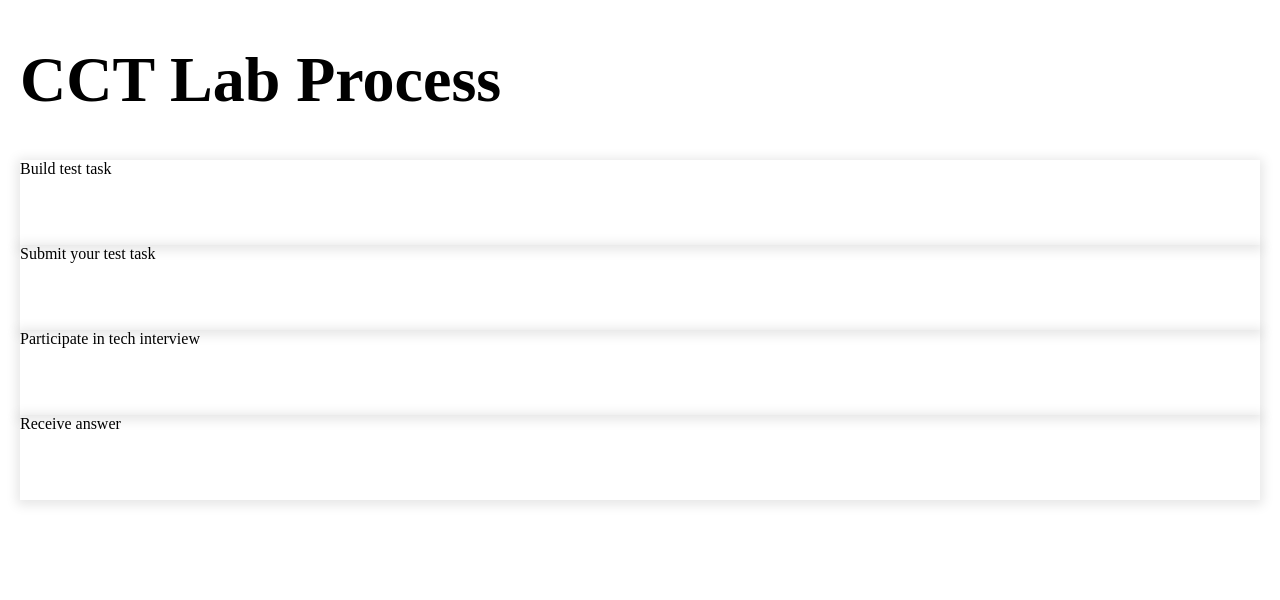
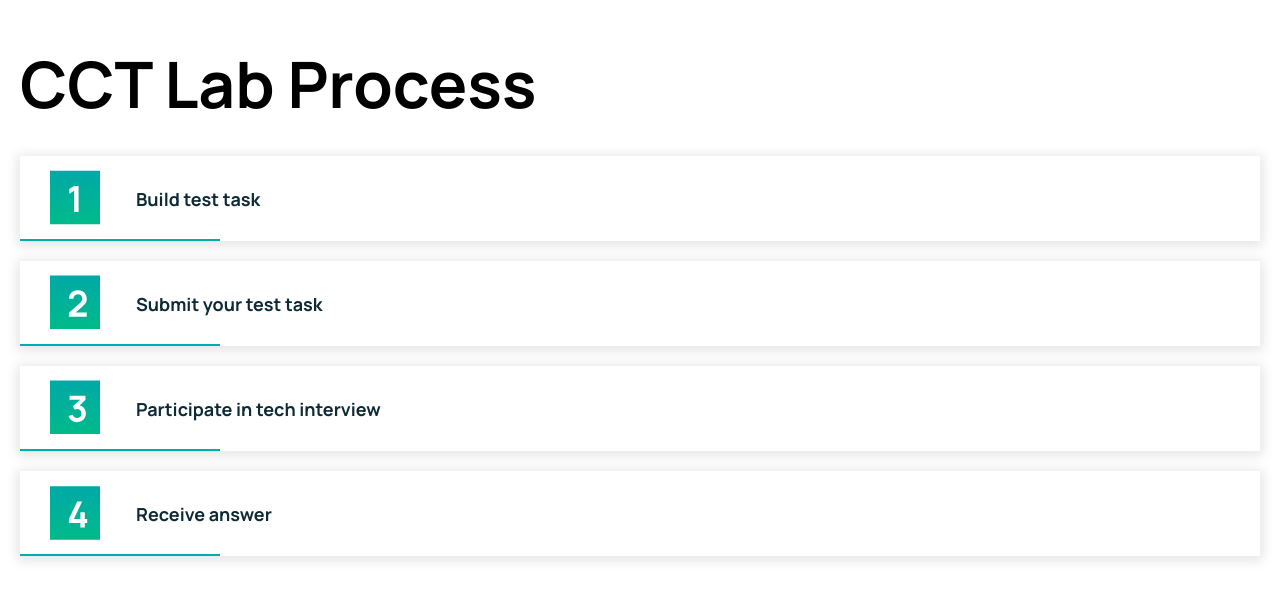
Before and after one commit to Code-Guste/cct-lab-task, a React (Create React App) app: page / in a window 1280 px wide. Shown: the top 600 px of the page. Built offline with nearby package versions, Linux system fonts and the light colour scheme.

Commit message:
Implement design requirements

```diff
--- a/src/App.tsx
+++ b/src/App.tsx
@@ -1,8 +1,10 @@
 import TaskItems from "./components/Tasks/TaskItems";
+import Header from "./components/Tasks/Header";
 
 function App() {
   return (
     <div className="container">
+      <Header />
       <TaskItems />
     </div>
   );
--- /dev/null
+++ b/src/components/Tasks/Header.module.css
@@ -0,0 +1,5 @@
+.page-title {
+  font-size: 64px;
+  text-align: left;
+  margin: 0px 0px 29px 0px;
+}
--- /dev/null
+++ b/src/components/Tasks/Header.tsx
@@ -0,0 +1,7 @@
+import classes from "./Header.module.css";
+
+const Header = () => {
+  return <h1 className={classes["page-title"]}>CCT Lab Process</h1>;
+};
+
+export default Header;
--- a/src/components/Tasks/TaskItem.module.css
+++ b/src/components/Tasks/TaskItem.module.css
@@ -1,15 +1,45 @@
 .items-container {
   list-style-type: none;
+  cursor: pointer;
 }
 
 .task-item {
-  max-width: 100%;
   height: 85px;
   -webkit-box-shadow: 0px 2px 11px 3px rgba(0, 0, 0, 0.1);
   box-shadow: 0px 2px 11px 3px rgba(0, 0, 0, 0.1);
+  display: flex;
+  align-items: center;
+  margin-top: 20px;
+  position: relative;
+}
+
+.task-item:before {
+  content: "";
+  position: absolute;
+  bottom: 0;
+  width: 200px;
+  border-bottom: 2px solid #00adaa;
+}
+
+.task-title {
+  padding-left: 36px;
+  font-size: 18px;
+  color: #0e2a35;
 }
 
 .list-item {
+  padding-left: 40px;
+  margin: 20px 0px 20px 0px;
+}
+
+.list-item span {
+  padding-left: 21px;
+  font-family: "Roboto", sans-serif;
   color: #0e2a35;
   font-size: 18px;
 }
+
+.icon svg {
+  padding-left: 30px;
+  vertical-align: middle;
+}
--- a/src/components/Tasks/TaskItem.tsx
+++ b/src/components/Tasks/TaskItem.tsx
@@ -1,21 +1,27 @@
 import React, { useState } from "react";
 import classes from "./TaskItem.module.css";
+import { ReactComponent as Radio } from "../../assets/radio.svg";
 
-const TaskItem: React.FC<{ title: string; listItems: string[] }> = (props) => {
+const TaskItem: React.FC<{ title: string; listItems: string[]; icon: any }> = (
+  props
+) => {
   const [isActive, setIsActive] = useState(false);
 
   return (
-    <li className={classes["items-container"]}>
-      <div
-        className={classes["task-item"]}
-        onClick={() => setIsActive(!isActive)}
-      >
-        <div>{props.title}</div>
+    <li
+      className={classes["items-container"]}
+      onClick={() => setIsActive(!isActive)}
+    >
+      <div className={classes["task-item"]}>
+        <div className={classes.icon}>{props.icon} </div>
+        <h3 className={classes["task-title"]}>{props.title}</h3>
       </div>
       {isActive && (
         <div className={classes["list-item"]}>
           {props.listItems.map((item) => (
-            <p> {item} </p>
+            <p>
+              <Radio /> <span>{item}</span>
+            </p>
           ))}
         </div>
       )}
--- a/src/components/Tasks/TaskItems.module.css
+++ b/src/components/Tasks/TaskItems.module.css
@@ -1,8 +1,3 @@
-h1 {
-  font-size: 64px;
-  text-align: left;
-}
-
 .task-items {
   padding-inline-start: 0px;
 }
--- a/src/components/Tasks/TaskItems.tsx
+++ b/src/components/Tasks/TaskItems.tsx
@@ -1,4 +1,8 @@
 import TaskItem from "./TaskItem";
+import { ReactComponent as NumberThree } from "../../assets/number-3-icon.svg";
+import { ReactComponent as NumberTwo } from "../../assets/number-2-icon.svg";
+import { ReactComponent as NumberFour } from "../../assets/number-4-icon.svg";
+import { ReactComponent as NumberOne } from "../../assets/number-1-icon.svg";
 import classes from "./TaskItems.module.css";
 
 const TaskItems = () => {
@@ -10,6 +14,7 @@ const TaskItems = () => {
         "Implement designs",
         "Implement functionality",
       ],
+      icon: <NumberOne />,
     },
     {
       title: "Submit your test task",
@@ -17,26 +22,26 @@ const TaskItems = () => {
         "Open email client",
         "Send link with information to careers@cornercasetech.com",
       ],
+      icon: <NumberTwo />,
     },
     {
       title: "Participate in tech interview",
       listItems: ["Talk with HR", "Talk with Tech team"],
+      icon: <NumberThree />,
     },
     {
       title: "Receive answer",
       listItems: ["Receive answers", "Start your IT career"],
+      icon: <NumberFour />,
     },
   ];
 
   return (
-    <div>
-      <h1 className={classes.heading}>CCT Lab Process</h1>
-      <ul className={classes["task-items"]}>
-        {taskData.map(({ title, listItems }) => (
-          <TaskItem title={title} listItems={listItems} />
-        ))}
-      </ul>
-    </div>
+    <ul className={classes["task-items"]}>
+      {taskData.map(({ title, listItems, icon }) => (
+        <TaskItem title={title} listItems={listItems} icon={icon}></TaskItem>
+      ))}
+    </ul>
   );
 };
 
--- a/src/index.css
+++ b/src/index.css
@@ -1,7 +1,12 @@
+@import url("https://fonts.googleapis.com/css2?family=Manrope:wght@700&family=Roboto&display=swap");
+
 body {
-  margin: 0;
+  font-family: "Manrope", sans-serif;
+
+  margin: 40px 20px 0px 20px;
 }
 
 .container {
-  margin: 40px 20px 0px 20px;
+  margin: 0 auto;
+  max-width: 1360px;
 }
```
